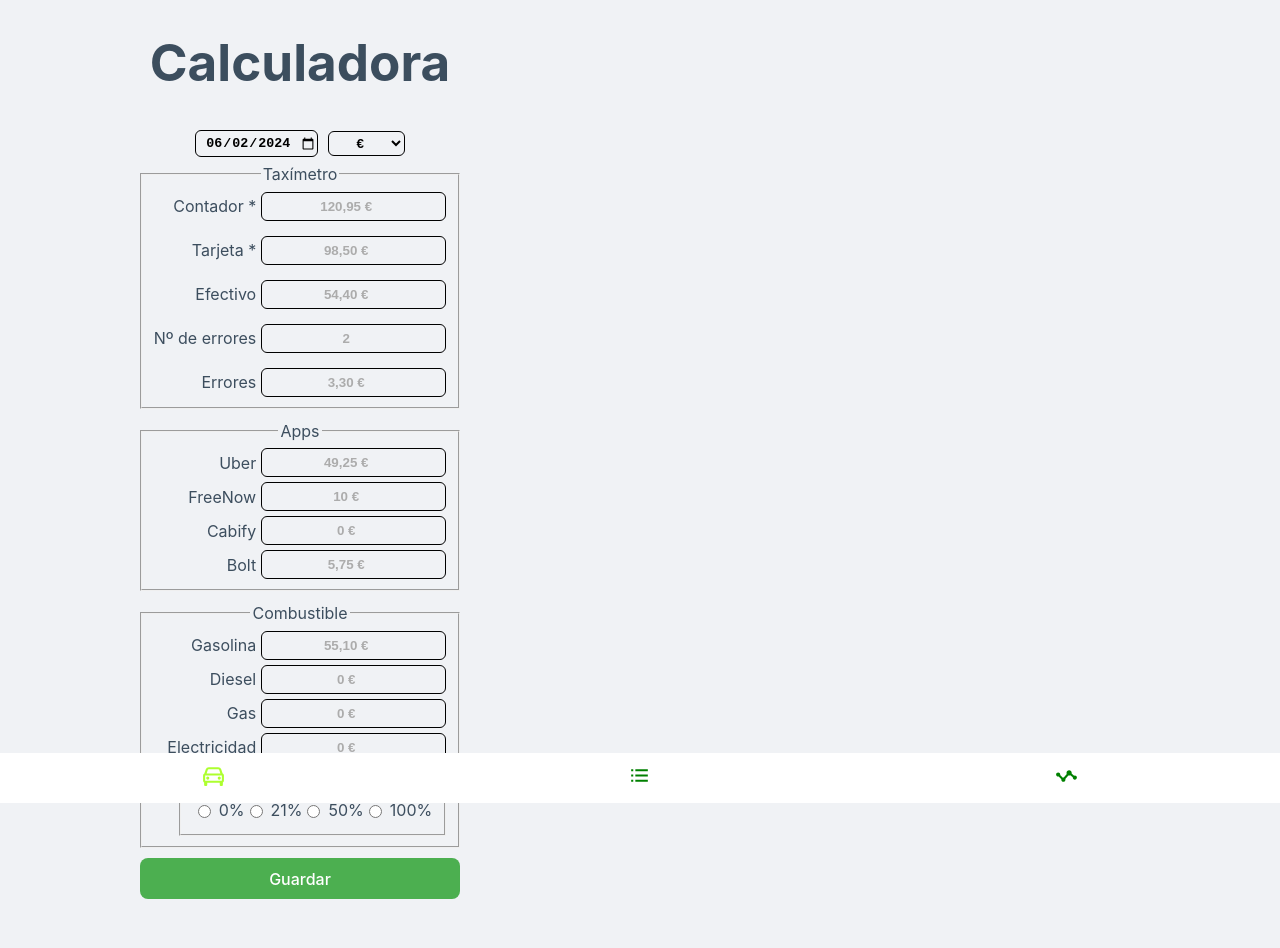
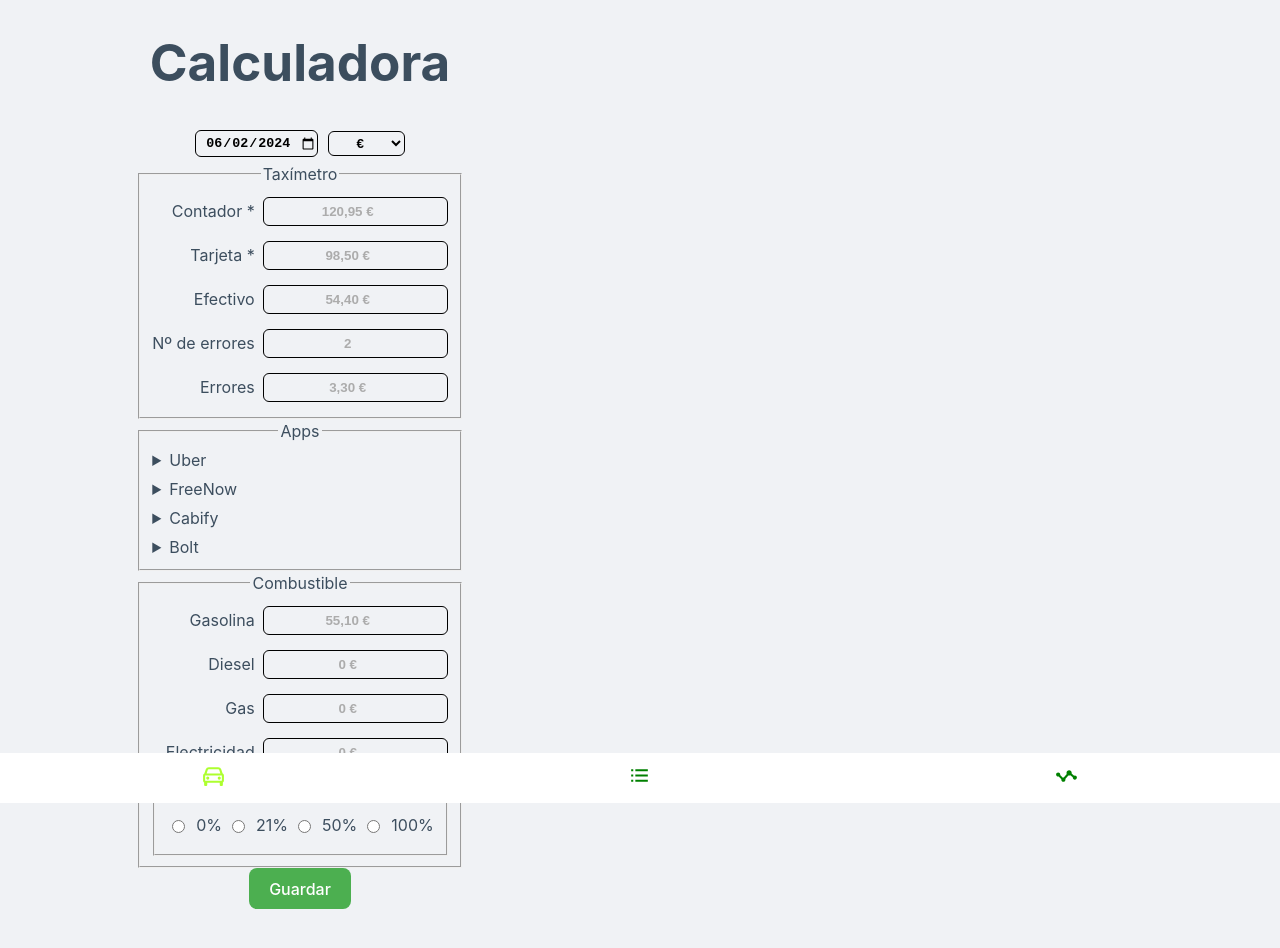
Before and after one commit to imDorian/taxi-report, a React (Vite) app: page / in a window 1280 px wide. Shown: the top 948 px of the page. Built offline with nearby package versions, Linux system fonts and the light colour scheme.

Commit message:
Mejora en la funcionalidad de los calculos

```diff
--- a/src/App.jsx
+++ b/src/App.jsx
@@ -3,6 +3,7 @@ import Home from './pages/Home'
 import { BrowserRouter as Router, Route, Routes } from 'react-router-dom'
 import Report from './pages/Report'
 import Statistics from './pages/Statistics'
+import UberHistory from './components/UberHistory'
 
 function App () {
   return (
@@ -12,6 +13,7 @@ function App () {
           <Route path='/' element={<Home />} />
           <Route path='/diaryreport' element={<Report />} />
           <Route path='/statistics' element={<Statistics />} />
+          <Route path='/uber' element={<UberHistory />} />
         </Routes>
       </Router>
     </>
--- a/src/components/Calculator.jsx
+++ b/src/components/Calculator.jsx
@@ -1,6 +1,7 @@
-import { useEffect, useState } from 'react'
+import { useEffect, useRef, useState } from 'react'
 import { currencies } from '../utils/currencies'
 import '../css/Calculator.css'
+
 const Calculator = () => {
   const [formData, setFormData] = useState({
     date: '',
@@ -11,9 +12,22 @@ const Calculator = () => {
     nErrors: '',
     errors: '',
     uber: '',
-    freenow: '',
+    uberCash: '',
+    uberPromotions: '',
+    uberTips: '',
+    freenowOutOfApp: '',
+    freenowOnApp: '',
+    freenowTaximeter: '',
+    freenowCash: '',
+    freenowCard: '',
     cabify: '',
+    cabifyCash: '',
+    cabifyTips: '',
+    cabifyPromotions: '',
     bolt: '',
+    boltCash: '',
+    boltTips: '',
+    boltPromotions: '',
     amarilla: '',
     emisora: '',
     gasoline: '',
@@ -23,11 +37,16 @@ const Calculator = () => {
     returnFuel: '',
     id: crypto.randomUUID()
   })
+  const [isOpen, setIsOpen] = useState(false)
+  const FNdataphoneRef = useRef()
+  const FNcashRef = useRef()
+  const freenowTxRefInput = useRef()
+
   const localStorageData = JSON.parse(window.localStorage.getItem('localData'))
+
   const saveData = (e) => {
     e.preventDefault()
     console.log(formData)
-    // recoger los datos del form y guardarlos en localStorage
     if (!localStorageData) {
       const localData = [formData]
       window.localStorage.setItem('localData', JSON.stringify(localData))
@@ -43,9 +62,22 @@ const Calculator = () => {
       nErrors: '',
       errors: '',
       uber: '',
-      freenow: '',
+      uberCash: '',
+      uberPromotions: '',
+      uberTips: '',
+      freenowOutOfApp: '',
+      freenowOnApp: '',
+      freenowTaximeter: '',
+      freenowCash: '',
+      freenowCard: '',
       cabify: '',
+      cabifyCash: '',
+      cabifyTips: '',
+      cabifyPromotions: '',
       bolt: '',
+      boltCash: '',
+      boltTips: '',
+      boltPromotions: '',
       gasoline: '',
       diesel: '',
       gas: '',
@@ -53,6 +85,7 @@ const Calculator = () => {
       id: crypto.randomUUID()
     })
   }
+
   const handleChange = (e) => {
     const { name, value } = e.target
     console.log(name, value)
@@ -61,26 +94,102 @@ const Calculator = () => {
       [name]: value
     })
   }
-  const formatDate = (date) => {
-    const newDate = date ? new Date(date) : new Date()
+
+  const formatDate = () => {
+    const newDate = new Date()
     const year = newDate.getFullYear()
     let month = newDate.getMonth() + 1
-    month = month < 10 ? `0${month}` : month // Agrega un cero al mes si es necesario
+    month = month < 10 ? `0${month}` : month
     let day = newDate.getDate()
-    day = day < 10 ? `0${day}` : day // Agrega un cero al día si es necesario
+    day = day < 10 ? `0${day}` : day
 
     const formattedDate = `${year}-${month}-${day}`
+    console.log(formattedDate)
+    setFormData((prevFormData) => ({
+      ...prevFormData,
+      date: formattedDate
+    }))
+  }
 
-    // Establece la fecha actual en el estado
-    setFormData({
-      ...formData,
-      date: formattedDate
-    })
-    return formattedDate
+  const autoCalculate = (total, card, cash) => {
+    if (card > 0 && total > 0) {
+      const newCash =
+        Number(total) - Number(card) <= 0 || card === ''
+          ? ''
+          : Number(total) - Number(card)
+      setFormData((prevFormData) => ({
+        ...prevFormData,
+        [cash]: newCash
+      }))
+      console.log(newCash)
+    } else {
+      setFormData((prevFormData) => ({
+        ...prevFormData,
+        [cash]: ''
+      }))
+    }
   }
+
+  const freenowTaximeter = () => {
+    if (formData.freenowOutOfApp || formData.freenowOnApp) {
+      freenowTxRefInput.current.disabled = false
+    } else {
+      setFormData((prevFormData) => ({
+        ...prevFormData,
+        freenowTaximeter: ''
+      }))
+      freenowTxRefInput.current.disabled = true
+    }
+  }
+
+  const autoOpen = () => {
+    if (formData.freenowOutOfApp > 0) {
+      FNcashRef.current.disabled = false
+      FNdataphoneRef.current.disabled = false
+      setIsOpen(true)
+      setFormData((prevFormData) => ({
+        ...prevFormData,
+        freenowCard: '',
+        freenowCash: ''
+      }))
+    } else {
+      FNcashRef.current.disabled = true
+      FNdataphoneRef.current.disabled = true
+      setIsOpen(false)
+      setFormData((prevFormData) => ({
+        ...prevFormData,
+        freenowCard: '',
+        freenowCash: ''
+      }))
+    }
+  }
+
   useEffect(() => {
     formatDate()
   }, [])
+
+  useEffect(() => {
+    freenowTaximeter()
+  }, [formData.freenowOutOfApp, formData.freenowOnApp])
+
+  useEffect(() => {
+    if (formData.freenowCard !== '') {
+      autoCalculate(formData.freenowOutOfApp, formData.freenowCard, 'freenowCash')
+    } else {
+      setFormData((prevFormData) => ({
+        ...prevFormData,
+        freenowCash: ''
+      }))
+    }
+  }, [formData.freenowCard])
+
+  useEffect(() => {
+    autoOpen()
+  }, [formData.freenowOutOfApp])
+
+  useEffect(() => {
+    autoCalculate(formData.counter, formData.card, 'cash')
+  }, [formData.card])
 
   return (
     <div id='calculator-container'>
@@ -92,8 +201,8 @@ const Calculator = () => {
           )}
         </select>
       </div>
-      <form id='form-container' onSubmit={saveData} style={{ display: 'flex', flexDirection: 'column', gap: '10px' }}>
-        <fieldset style={{ display: 'flex', flexDirection: 'column', alignItems: 'end', gap: '15px' }}>
+      <form id='form-container' onSubmit={saveData}>
+        <fieldset>
           <legend>Taxímetro</legend>
           <label>Contador * <input name='counter' value={formData.counter} onChange={handleChange} required type='number' placeholder='120,95 €' /></label>
           <label>Tarjeta * <input required name='card' value={formData.card} onChange={handleChange} type='number' placeholder='98,50 €' /></label>
@@ -101,20 +210,54 @@ const Calculator = () => {
           <label>Nº de errores <input name='nErrors' value={formData.nErrors} onChange={handleChange} type='number' placeholder='2' /></label>
           <label>Errores <input name='errors' value={formData.errors} onChange={handleChange} type='number' placeholder='3,30 €' /></label>
         </fieldset>
-        <fieldset style={{ display: 'flex', flexDirection: 'column', alignItems: 'end', gap: '5px' }}>
+        <fieldset>
           <legend>Apps</legend>
-          <label>Uber <input name='uber' value={formData.uber} onChange={handleChange} type='number' placeholder='49,25 €' /></label>
-          <label>FreeNow <input name='freenow' value={formData.freenow} onChange={handleChange} type='number' placeholder='10 €' /></label>
-          <label>Cabify <input name='cabify' value={formData.cabify} onChange={handleChange} type='number' placeholder='0 €' /></label>
-          <label>Bolt <input name='bolt' value={formData.bolt} onChange={handleChange} type='number' placeholder='5,75 €' /></label>
+          {/* <label>Uber <input name='uber' value={formData.uber} onChange={handleChange} type='number' placeholder='49,25 €' /></label> */}
+          <details>
+            <summary>Uber</summary>
+            <label>Total<input name='uber' value={formData.uber} onChange={handleChange} type='number' placeholder='49,25 €' /></label>
+            <label>Efectivo<input name='uberCash' value={formData.uberCash} onChange={handleChange} type='number' placeholder='49,25 €' /></label>
+            <label>Propinas<input name='uberTips' value={formData.uberTips} onChange={handleChange} type='number' placeholder='49,25 €' /></label>
+            <label>Promociones<input name='uberPromotions' value={formData.uberPromotions} onChange={handleChange} type='number' placeholder='49,25 €' /></label>
+          </details>
+          <details>
+            <summary>FreeNow</summary>
+            <details open={isOpen} className='details-on-details'>
+              <summary><span>Pagos fuera de app</span>
+                <input name='freenowOutOfApp' value={formData.freenowOutOfApp} onChange={handleChange} type='number' placeholder='49,25 €' />
+              </summary>
+              <div>
+                <label>Datáfono<input ref={FNdataphoneRef} name='freenowCard' value={formData.freenowCard} onChange={handleChange} type='number' placeholder='10 €' /></label>
+                <label>Efectivo<input ref={FNcashRef} name='freenowCash' value={formData.freenowCash} onChange={handleChange} type='number' placeholder='10 €' /></label>
+              </div>
+            </details>
+            <label><span>Saldo FreeNow</span><input name='freenowOnApp' value={formData.freenowOnApp} onChange={handleChange} type='number' placeholder='10 €' /></label>
+            <label><span>Taximetro</span><input ref={freenowTxRefInput} name='freenowTaximeter' value={formData.freenowTaximeter} onChange={handleChange} type='number' placeholder='49,25 €' /></label>
+          </details>
+          <details>
+            <summary>Cabify</summary>
+            <label>Total<input name='cabify' value={formData.cabify} onChange={handleChange} type='number' placeholder='49,25 €' /></label>
+            <label>Efectivo<input name='cabifyCash' value={formData.cabifyCash} onChange={handleChange} type='number' placeholder='49,25 €' /></label>
+            <label>Propinas<input name='cabifyTips' value={formData.cabifyTips} onChange={handleChange} type='number' placeholder='49,25 €' /></label>
+            <label>Promociones<input name='cabifyPromotions' value={formData.cabifyPromotions} onChange={handleChange} type='number' placeholder='49,25 €' /></label>
+          </details>
+          <details>
+            <summary>Bolt</summary>
+            <label>Total<input name='bolt' value={formData.bolt} onChange={handleChange} type='number' placeholder='49,25 €' /></label>
+            <label>Efectivo<input name='boltCash' value={formData.boltCash} onChange={handleChange} type='number' placeholder='49,25 €' /></label>
+            <label>Propinas<input name='boltTips' value={formData.boltTips} onChange={handleChange} type='number' placeholder='49,25 €' /></label>
+            <label>Promociones<input name='boltPromotions' value={formData.boltPromotions} onChange={handleChange} type='number' placeholder='49,25 €' /></label>
+          </details>
+          {/* <label>Cabify <input name='cabify' value={formData.cabify} onChange={handleChange} type='number' placeholder='0 €' /></label> */}
+          {/* <label>Bolt <input name='bolt' value={formData.bolt} onChange={handleChange} type='number' placeholder='5,75 €' /></label> */}
         </fieldset>
-        <fieldset style={{ display: 'flex', flexDirection: 'column', alignItems: 'end', gap: '5px' }}>
+        <fieldset>
           <legend>Combustible</legend>
           <label>Gasolina <input name='gasoline' value={formData.gasoline} onChange={handleChange} type='number' placeholder='55,10 €' /></label>
           <label>Diesel <input name='diesel' value={formData.diesel} onChange={handleChange} type='number' placeholder='0 €' /></label>
           <label>Gas <input name='gas' value={formData.gas} onChange={handleChange} type='number' placeholder='0 €' /></label>
           <label>Electricidad <input name='electricity' value={formData.electricity} onChange={handleChange} type='number' placeholder='0 €' /></label>
-          <fieldset>
+          <fieldset className='returnFuel'>
             <legend>Devolución combustible</legend>
             <label><input name='returnFuel' value='0' onChange={handleChange} type='radio' /> 0%</label>
             <label><input name='returnFuel' value='1.21' onChange={handleChange} type='radio' /> 21%</label>
--- a/src/components/DiaryReportList.jsx
+++ b/src/components/DiaryReportList.jsx
@@ -22,8 +22,8 @@ const DiaryReportList = () => {
         {data && data.sort((b, a) => new Date(a.date) - new Date(b.date)).map(d => {
           const fuel = Number(d.gasoline ?? d.diesel ?? d.gas ?? d.electricity).toFixed(2)
           const returnFuel = d.returnFuel === 'full' ? fuel : d.returnFuel === '1.50' ? fuel * 0.5 : d.returnFuel === '0' ? fuel * 0 : (fuel - fuel / d.returnFuel).toFixed(2)
-          const total = (Number(d.uber) + Number(d.bolt) + Number(d.freenow) + Number(d.cabify) + Number(d.counter)).toFixed(2)
-          const totalApps = (Number(d.uber) + Number(d.bolt) + Number(d.freenow) + Number(d.cabify)).toFixed(2)
+          const total = (Number(d.uber) + Number(d.uberPromotions) + Number(d.uberTips) + Number(d.bolt) + Number(d.freenowOutOfApp) + Number(d.freenowOnApp) + Number(d.cabify) + Number(d.counter)).toFixed(2)
+          const totalApps = (Number(d.uber) + Number(d.uberPromotions) + Number(d.uberTips) + Number(d.bolt) + Number(d.freenowOutOfApp) + Number(d.freenowOnApp) + Number(d.cabify)).toFixed(2)
           const returnFuelPorcent = d.returnFuel === 'full' ? '100' : d.returnFuel === '0' ? 0 : d.returnFuel.slice(2)
           const counter = Number(d.counter).toFixed(2)
           return (
@@ -32,7 +32,7 @@ const DiaryReportList = () => {
               <div className='total-diary--container'>
                 <div>Taxi <span>{counter}{d.currency}</span></div>
                 <div>Apps <span>{totalApps}{d.currency}</span></div>
-                <div>Emisoras <span>{d.currency}</span></div>
+                {/* <div>Emisoras <span>{d.currency}</span></div> */}
                 <div>Total<span>{total}{d.currency}</span></div>
               </div>
               {fuel > 0 &&
--- a/src/components/Nav.jsx
+++ b/src/components/Nav.jsx
@@ -8,9 +8,9 @@ import Stats from '../icons/Stats'
 const Nav = () => {
   return (
     <nav>
-      <NavLink activeClassName='active' to='/'><Car size='25px' /></NavLink>
-      <NavLink activeClassName='active' to='/diaryreport'><List size='25px' /></NavLink>
-      <NavLink activeClassName='active' to='/statistics'><Stats size='25px' /></NavLink>
+      <NavLink activeclassname='active' to='/'><Car size='25px' /></NavLink>
+      <NavLink activeclassname='active' to='/diaryreport'><List size='25px' /></NavLink>
+      <NavLink activeclassname='active' to='/statistics'><Stats size='25px' /></NavLink>
     </nav>
   )
 }
--- a/src/components/Time.jsx
+++ b/src/components/Time.jsx
@@ -1,49 +1,66 @@
-/* eslint-disable no-undef */
-/* eslint-disable array-callback-return */
 /* eslint-disable react/prop-types */
-import React, { useState } from 'react'
+/* eslint-disable no-return-assign */
+import React, { useState, useEffect } from 'react'
 import { isThisMonth, isThisWeek, isToday } from '../functions/timeController'
 import '../css/Time.css'
 
-const Time = ({ data, week, month, today, prevDate }) => {
+const Time = ({ data, week, month, today }) => {
   const [newDate, setNewDate] = useState(new Date())
-  // console.log(newDate.getMonth())
-  const dataFiltered = data && data.filter(f => week ? isThisWeek(f.date) : month ? isThisMonth(f.date, newDate.getMonth()) : isToday(f.date))
-  const taxi = dataFiltered && dataFiltered.filter(f => f.counter ?? f.counter)
-    .reduce((total, data) => total + Number(data.counter) - Number(data.errors), 0).toFixed(2)
-  const apps = dataFiltered && dataFiltered.filter(f => f.uber ?? f.bolt ?? f.cabify ?? f.freenow)
-    .reduce((total, data) => total + Number(data.uber) + Number(data.bolt) + Number(data.cabify) + Number(data.freenow), 0).toFixed(2)
-  const emisora = dataFiltered && dataFiltered.filter(f => f.emisora)
-    .reduce((total, data) => total + Number(data.emisora), 0).toFixed(2)
-  const fuel = dataFiltered && dataFiltered.filter(f => f.gasoline ?? f.diesel ?? f.gas ?? f.electricity)
-    .reduce((total, data) => total + Number(data.gasoline) + Number(data.diesel) + Number(data.gas) + Number(data.electricity), 0).toFixed(2)
-  const billing = dataFiltered && dataFiltered.filter(f => f.counter ?? f.uber ?? f.bolt ?? f.cabify ?? f.freenow ?? f.emisora)
-    .reduce((total, data) => total + Number(data.counter) - Number(data.errors) + Number(data.uber) + Number(data.bolt) + Number(data.cabify) + Number(data.freenow) + Number(data.emisora), 0).toFixed(2)
+  const [dataFiltered, setDataFiltered] = useState([])
+
+  useEffect(() => {
+    const filteredData = data && data.filter(f => {
+      if (week) return isThisWeek(f.date)
+      if (month) return isThisMonth(f.date, newDate.getMonth())
+      if (today) return isToday(f.date)
+      return false
+    })
+    setDataFiltered(filteredData || [])
+  }, [data, week, month, today, newDate])
+
+  const calculateSum = (key, subtract = [], add = []) => {
+    return dataFiltered
+      .reduce((total, item) => {
+        let value = Number(item[key] || 0)
+        subtract.forEach(subKey => value -= Number(item[subKey] || 0))
+        add.forEach(addKey => value += Number(item[addKey] || 0))
+        return total + value
+      }, 0)
+      .toFixed(2)
+  }
+
+  const taxi = calculateSum('counter', ['errors', 'freenowTaximeter'])
+  const apps = calculateSum('', [], ['uber', 'uberTips', 'uberPromotions', 'bolt', 'cabify', 'freenowOutOfApp', 'freenowOnApp'])
+  const emisora = calculateSum('emisora')
+  const fuel = calculateSum('', [], ['gasoline', 'diesel', 'gas', 'electricity'])
+  const billing = calculateSum('counter', ['errors', 'freenowTaximeter'], ['uber', 'uberTips', 'uberPromotions', 'freenowOutOfApp', 'freenowOnApp', 'bolt', 'cabify'])
+  const cash = calculateSum('', [], ['cash', 'uberCash', 'freenowCash', 'boltCash', 'cabifyCash'])
 
   const handleDate = (e) => {
     if (month) {
-      if (e === 'subtract') {
-        setNewDate(new Date(newDate.setMonth(newDate.getMonth() - 1)))
-      } else {
-        setNewDate(new Date(newDate.setMonth(newDate.getMonth() + 1)))
-      }
+      setNewDate(prevDate => {
+        const newDate = new Date(prevDate)
+        if (e === 'subtract') newDate.setMonth(newDate.getMonth() - 1)
+        else newDate.setMonth(newDate.getMonth() + 1)
+        return newDate
+      })
     }
   }
-  console.log(newDate)
+
   return (
     <>
       <h2>
         <button className='change-date--btn' onClick={() => handleDate('subtract')}>-</button>
-        {week ? 'Esta semana - ' + billing + '€' : month ? new Date(newDate).toLocaleDateString('es-Es', { month: 'long', year: 'numeric' }).toUpperCase() + ' - ' + billing + '€' : 'Hoy ' + billing + '€'}
+        {week ? `Esta semana - ${billing}€` : month ? `${new Date(newDate).toLocaleDateString('es-ES', { month: 'long', year: 'numeric' }).toUpperCase()} - ${billing}€` : `Hoy ${billing}€`}
         <button className='change-date--btn' onClick={() => handleDate('add')}>+</button>
       </h2>
       <div id='time-container'>
         <ul>
           <li>Taxi<span>{taxi}</span></li>
+          <li>Efectivo<span>{cash}</span></li>
           <li>Apps<span>{apps}</span></li>
-          <li>Emisora<span>{emisora}</span></li>
+          {emisora > 0 && <li>Emisora<span>{emisora}</span></li>}
           <li>Combustible<span>{fuel}</span></li>
-          {/* <li>Facturación: </li> */}
         </ul>
       </div>
     </>
--- a/src/css/Calculator.css
+++ b/src/css/Calculator.css
@@ -24,18 +24,30 @@
         /* width: 100%; */
         fieldset {
             display: flex;
-            flex-direction: row;
-            align-items: center;
+            flex-direction: column;
+            align-items: end;
             justify-content: center;
-            gap: 0px;
+            gap: 5px;
             margin: 0;
         }
         label {
             display: flex;
             flex-direction: row;
-            justify-content: center;
+            justify-content: flex-end;
             align-items: center;
-            gap: 5px;
+            gap: 8px;
+            padding-block: 5px;
+            span {
+                width: 100px; /* Ajusta el ancho según tus necesidades */
+                overflow: hidden;
+                white-space: nowrap;
+                text-overflow: ellipsis;
+                text-align: end;
+            }
+
+        }
+        .returnFuel {
+            flex-direction: row;
         }
         input {
             /* height: 25px; */
@@ -46,3 +58,50 @@
         }
     }
 }
+
+details {
+    display: flex;
+    justify-content: stretch;
+    align-items: start;
+    width: 100%;
+    /* gap: 10px; */
+
+    /* gap: 20px; */
+    summary {
+        text-align: start;
+    }
+    .details-on-details {
+        /* width: 80%; */
+        justify-content: flex-end;
+        display: flex;
+        summary {
+            display: flex;
+            text-align: end;
+            flex-direction: row;
+            justify-content: flex-end;
+            gap: 8px;
+            padding-block: 5px ;
+            span {
+                width: 100px; /* Ajusta el ancho según tus necesidades */
+                overflow: hidden;
+                white-space: nowrap;
+                text-overflow: ellipsis;
+                text-align: end;
+            }
+            /* gap: 10px; */
+        }
+        div {
+            label {
+                flex-direction: column !important;
+                input {
+                    width: 70px;
+                }
+            }
+        }
+    }
+}
+details[open] {
+    /* display: flex;
+    justify-content: end;
+    align-items: end; */
+}
--- a/src/functions/timeController.js
+++ b/src/functions/timeController.js
@@ -26,7 +26,6 @@ export const isThisWeek = (d) => {
 export const isThisMonth = (d, prevDate) => {
   const fechaActual = new Date()
   fechaActual.setMonth(prevDate)
-  console.log(fechaActual)
   const date = new Date(d)
   return (
     date.getMonth() === fechaActual.getMonth() &&
```
Also changed, not shown: src/components/UberHistory.jsx (added, +93 -0 lines), src/css/Time.css (+5 -2 lines).
